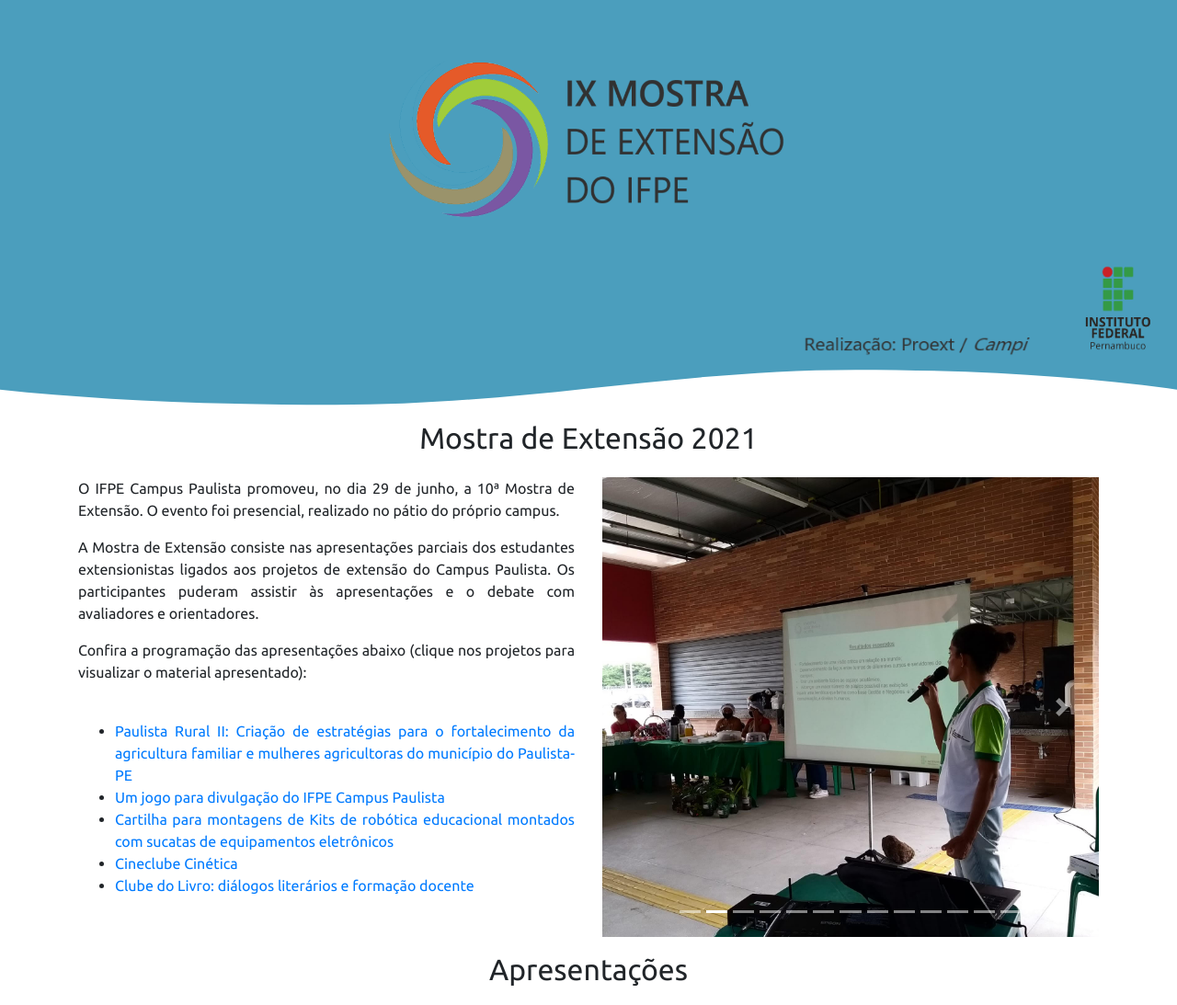
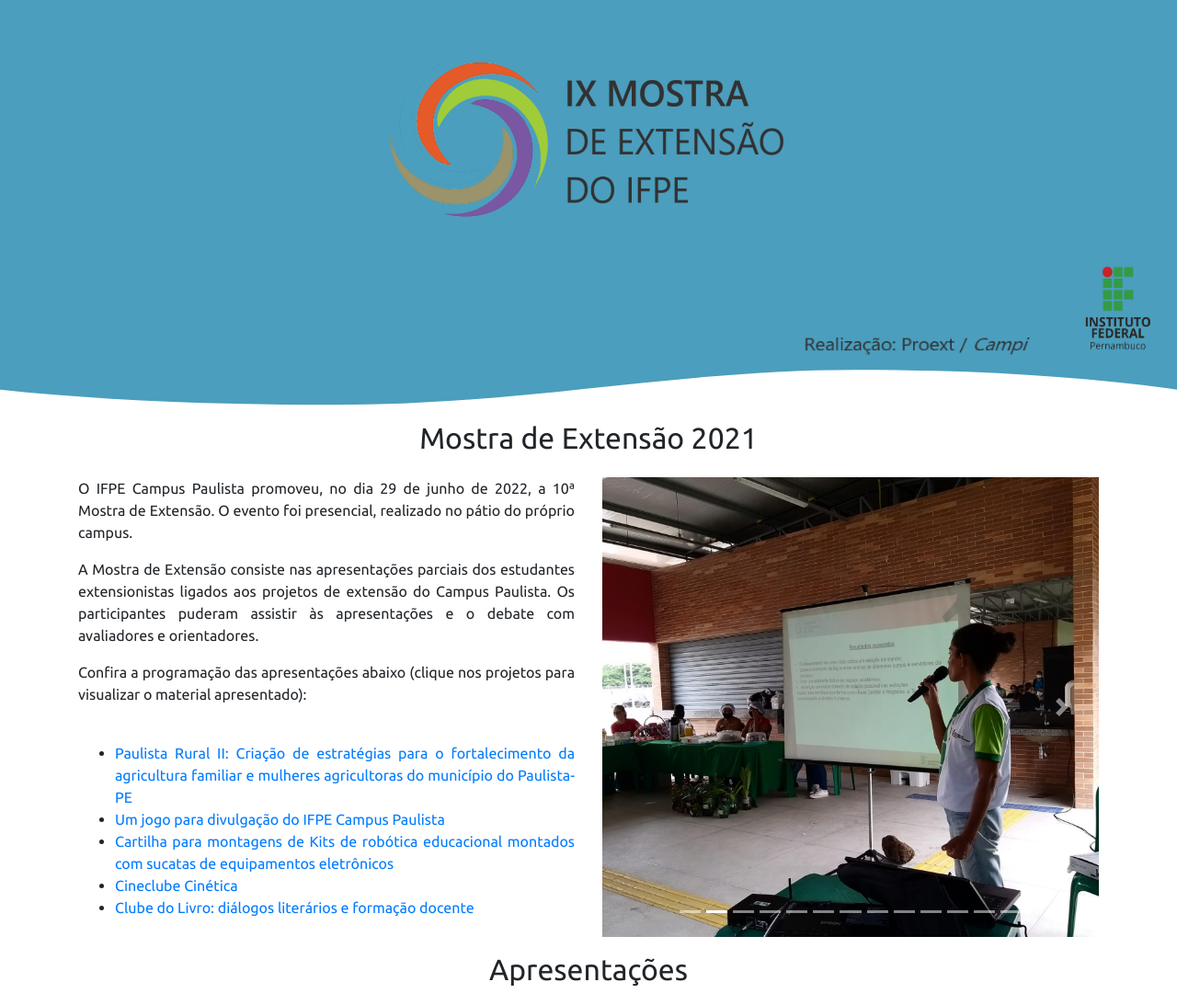
Before and after one commit to ifpe-paulista/mostra-extensao, a plain HTML site: page eventos/2021/mostra2021.html in a window 1280 px wide. Shown: the top 1093 px of the page at 92% size. Drawn offline with nearby package versions, Linux system fonts and the light colour scheme.

Commit message:
adding datimetime tag

```diff
--- a/eventos/2021/mostra2021.html
+++ b/eventos/2021/mostra2021.html
@@ -50,7 +50,7 @@
     <h2 class="py-3 title">Mostra de Extensão 2021</h2>
     <div class="row text-justify">
       <div class="col">
-        <p>O IFPE Campus Paulista promoveu, no dia 29 de junho, a 10ª Mostra de Extensão. O evento foi presencial, realizado no pátio do próprio campus.</p>
+        <p>O IFPE Campus Paulista promoveu, no dia <time datetime="2022-06-29 10:00">29 de junho de 2022</datetime>, a 10ª Mostra de Extensão. O evento foi presencial, realizado no pátio do próprio campus.</p>
 
         <p>A Mostra de Extensão consiste nas apresentações parciais dos estudantes extensionistas ligados aos projetos de extensão do Campus Paulista.
             Os participantes puderam assistir às apresentações e o debate com avaliadores e orientadores.</p>
```
